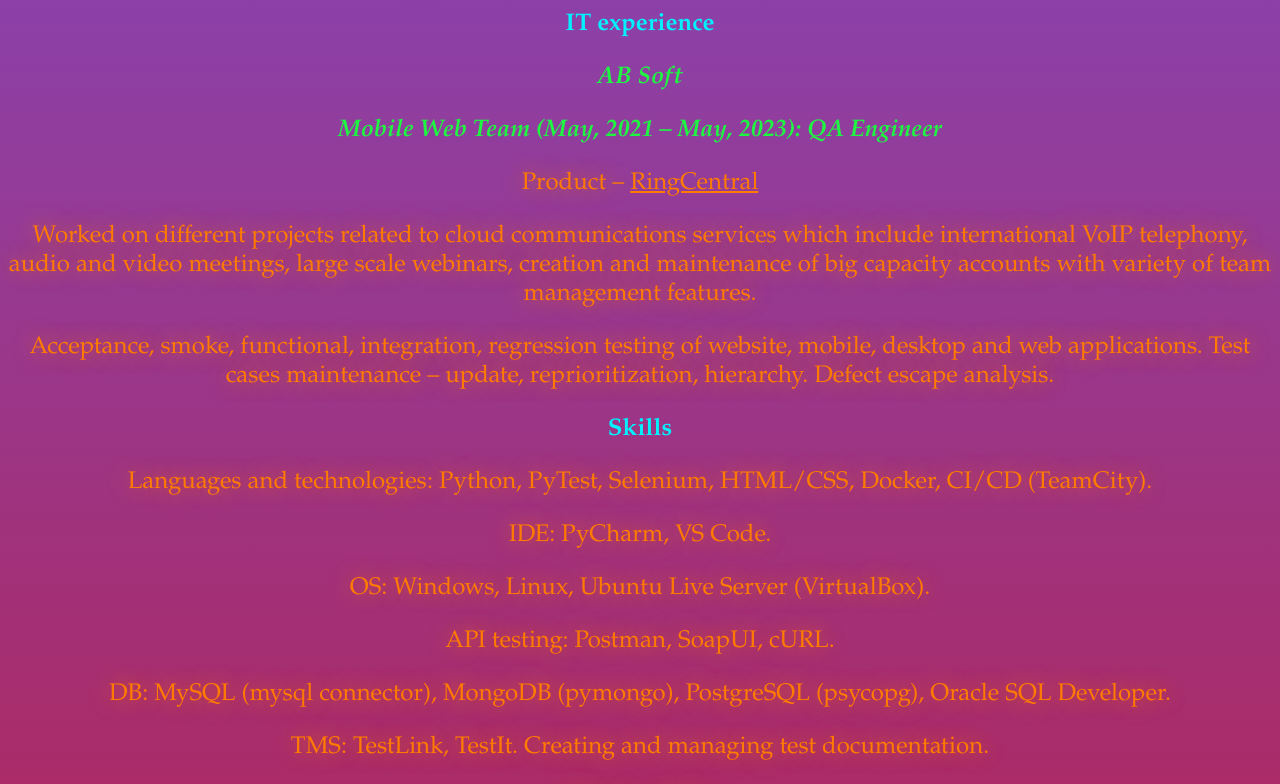
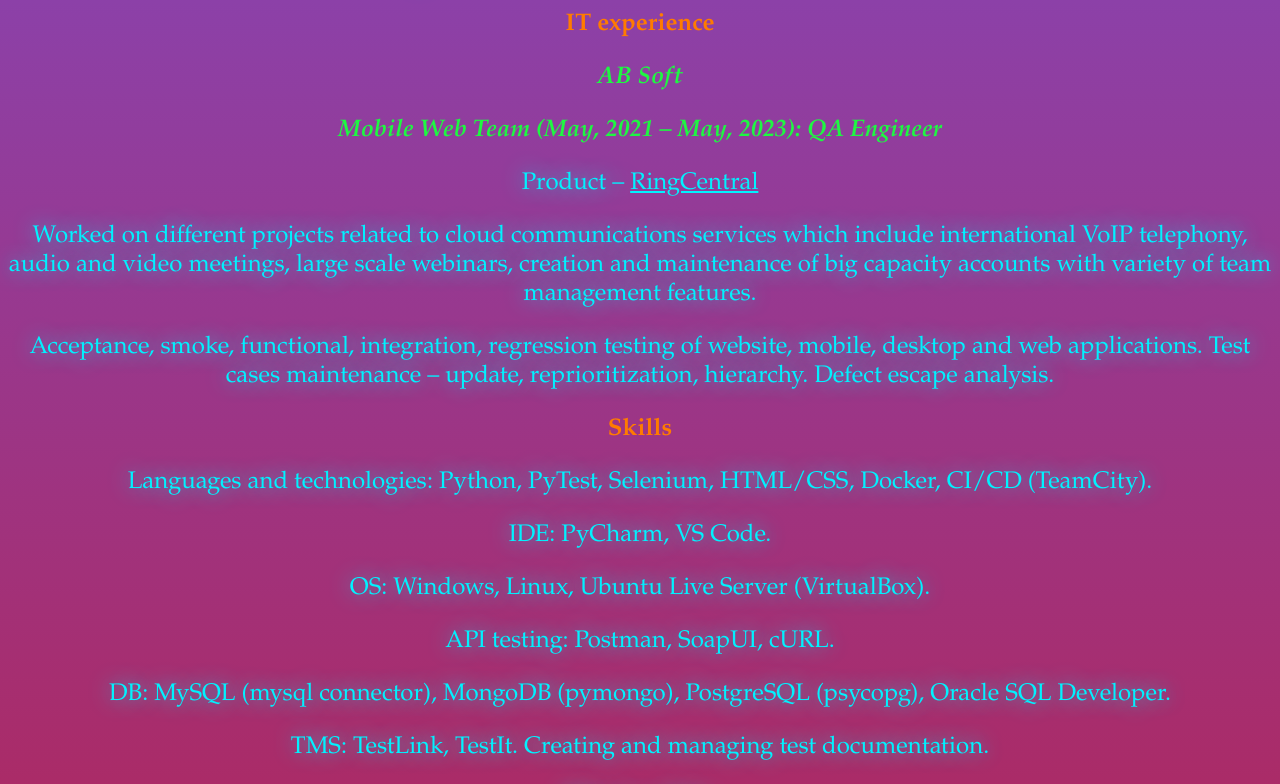
Before and after one commit to ArtemPurtoian/ArtemPurtoian.github.io, a plain HTML site: page index.html in a window 1280 px wide. Shown: the part 463-1247 px from the top of the page. Drawn offline with Linux system fonts and the light colour scheme.

Commit message:
changed colors h1 and p

```diff
--- a/style.css
+++ b/style.css
@@ -9,15 +9,15 @@ img {
 h1 {
     font-family: Garamond, serif;
     font-size: 150%;
-    color: #00f2ff;
-    animation: glowBlue 2s ease-in-out infinite;
+    color: #ff7b00;
+    animation: glowOrange 2s ease-in-out infinite;
 }
 
 p {
     font-family: Garamond, serif;
     font-size: 150%;
-    color: #ff7b00;
-	text-shadow: 0 0 20px rgba(255, 123, 0, 0.8);
+    color: #00f2ff;
+	text-shadow: 0 0 20px rgba(0, 242, 255, 0.8);
 }
 
 .colortext {
@@ -30,8 +30,8 @@ p {
 .anchor {
 	font-family: Garamond, serif;
     font-size: 100%;
-    color: #ff7b00;
-	animation: glowOrange 2s ease-in-out infinite;
+    color: #00f2ff;
+	animation: glowBlue 2s ease-in-out infinite;
 }
 
 @keyframes glowMagenta {
```
